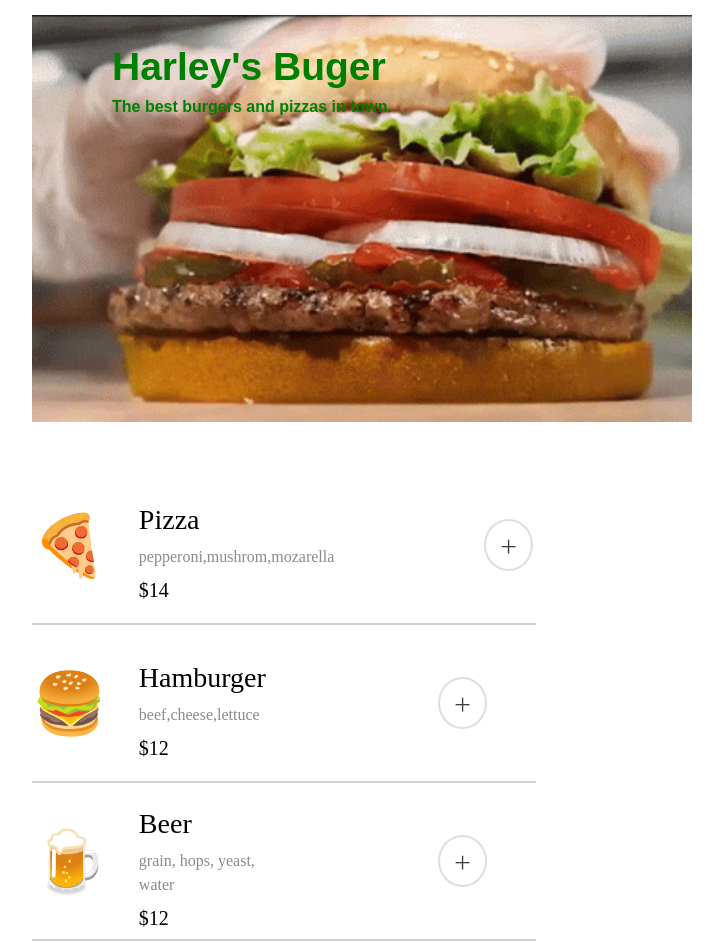
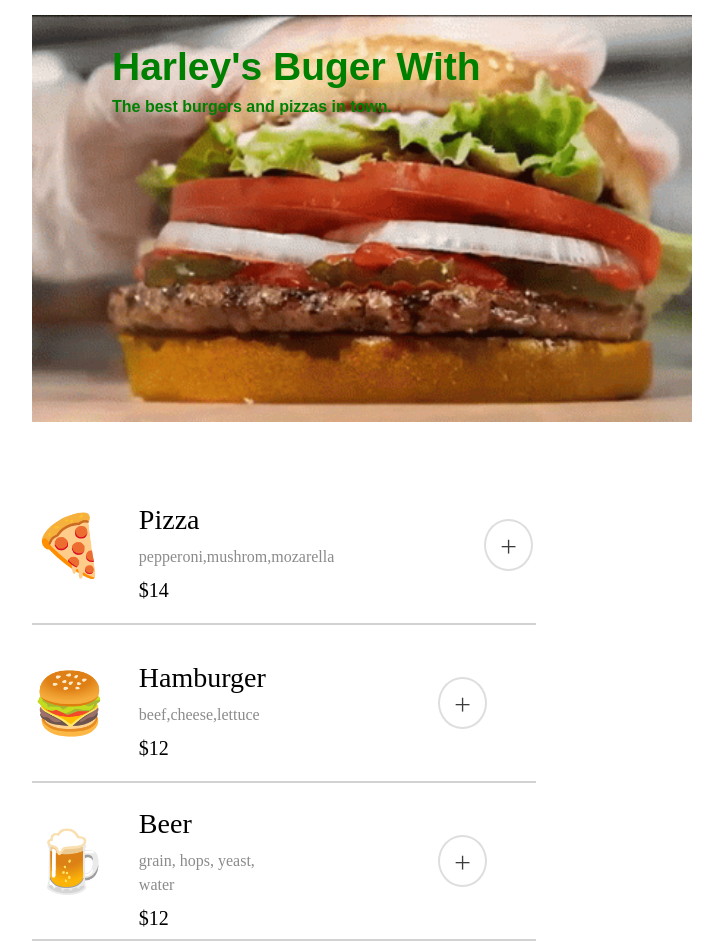
Before and after one commit to harley-dane/Mis-projectos, a website built with Vite: page project (12)/cEN9MguB/index.html in a window 1280 px wide. Shown: the whole page, without its empty margins (358-1081 px from the left). Built offline with nearby package versions, Linux system fonts and the light colour scheme; a web font is replaced by a local one.

Commit message:
change
Change name

```diff
--- a/project (12)/cEN9MguB/index.html
+++ b/project (12)/cEN9MguB/index.html
@@ -14,7 +14,7 @@
         <div class="container">
             <header>
                 <div class="container" id="">
-                    <h1>Harley's Buger</h1>
+                    <h1>Harley's Buger With</h1>
                     <p>The best burgers and pizzas in town.</p>
                 </div>
             </header>
```
